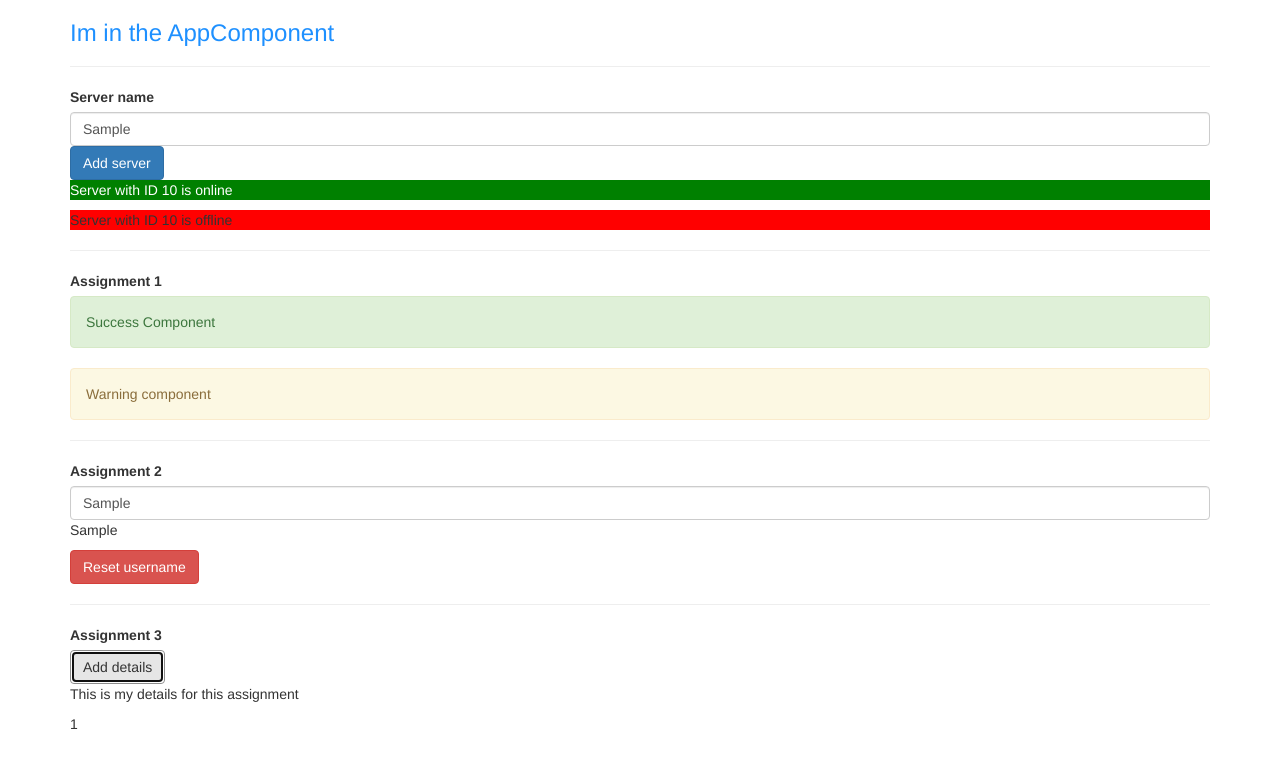
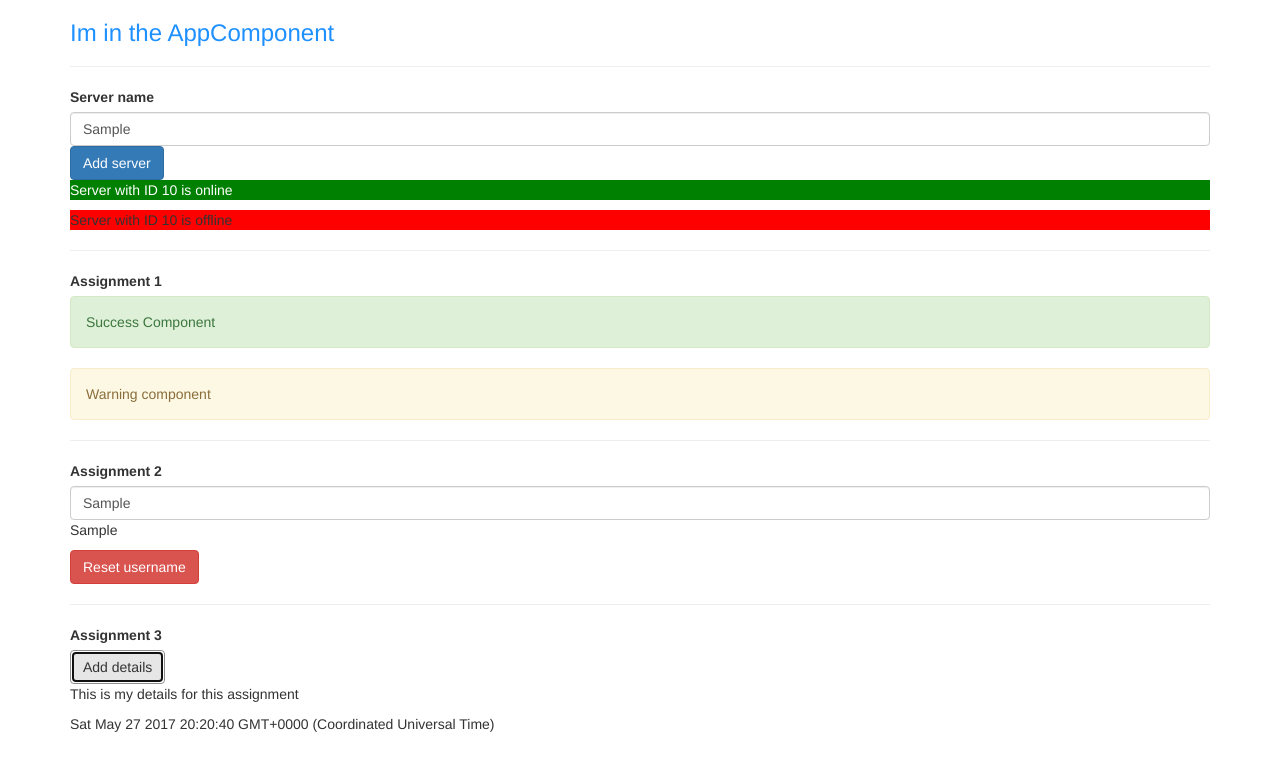
Before and after one commit to mcrisostomo9/first-angular-app, an Angular app: page / in a window 1280 px wide. Both pictures are taken after typing "Sample", "Sample" into the empty fields and a click on the button "Add details". Shown: the top 770 px of the page. Built offline with nearby package versions, Linux system fonts and the light colour scheme.

Commit message:
updated with index

```diff
--- a/src/app/add-details/add-details.component.html
+++ b/src/app/add-details/add-details.component.html
@@ -3,9 +3,9 @@
   This is my details for this assignment
 </p>
 <div
-  *ngFor="let newParagraph of paragraphArray"
-  [ngStyle]="{ backgroundColor: newParagraph >= 5 ? 'blue' : 'white' }"
-  [ngClass]="{readable: newParagraph >=5}"
+  *ngFor="let newParagraph of paragraphArray; let i = index"
+  [ngStyle]="{ backgroundColor: i >= 4 ? 'blue' : 'white' }"
+  [ngClass]="{readable: i >=4}"
 >
   {{ newParagraph }}
 </div>
--- a/src/app/add-details/add-details.component.ts
+++ b/src/app/add-details/add-details.component.ts
@@ -23,7 +23,8 @@ export class AddDetailsComponent implements OnInit {
   onAddDetails(){
     this.displayParagraph = !this.displayParagraph;
     this.counter++;
-    this.paragraphArray.push(this.counter)
+    // this.paragraphArray.push(this.counter)
+    this.paragraphArray.push(new Date())
   }
 
 }
```
